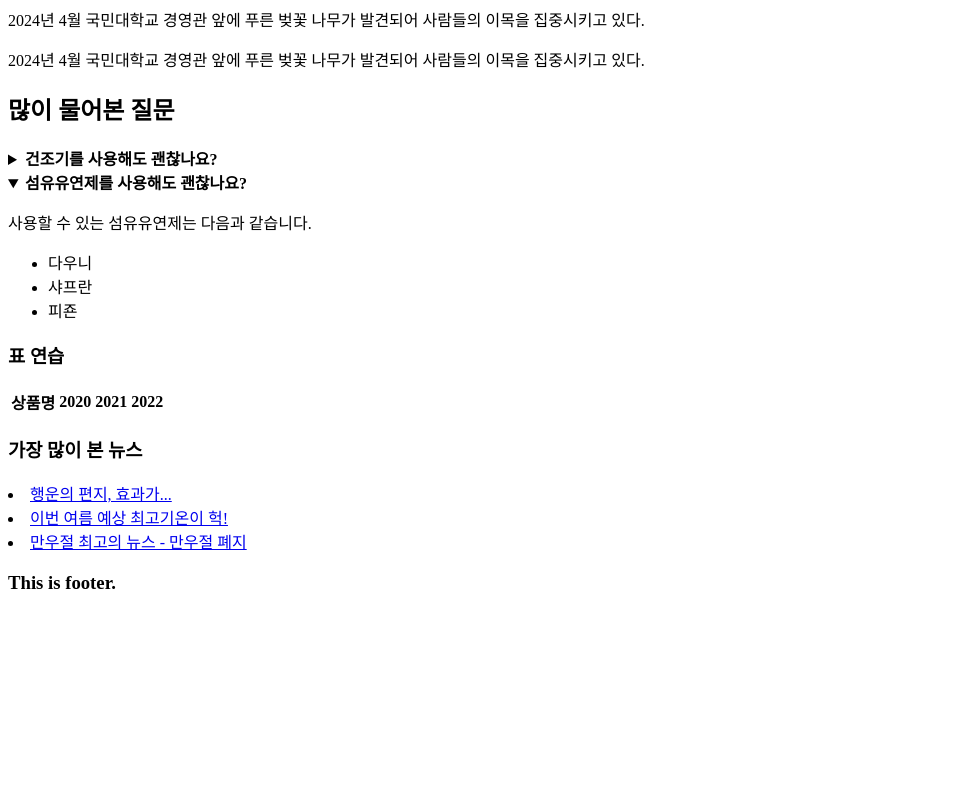
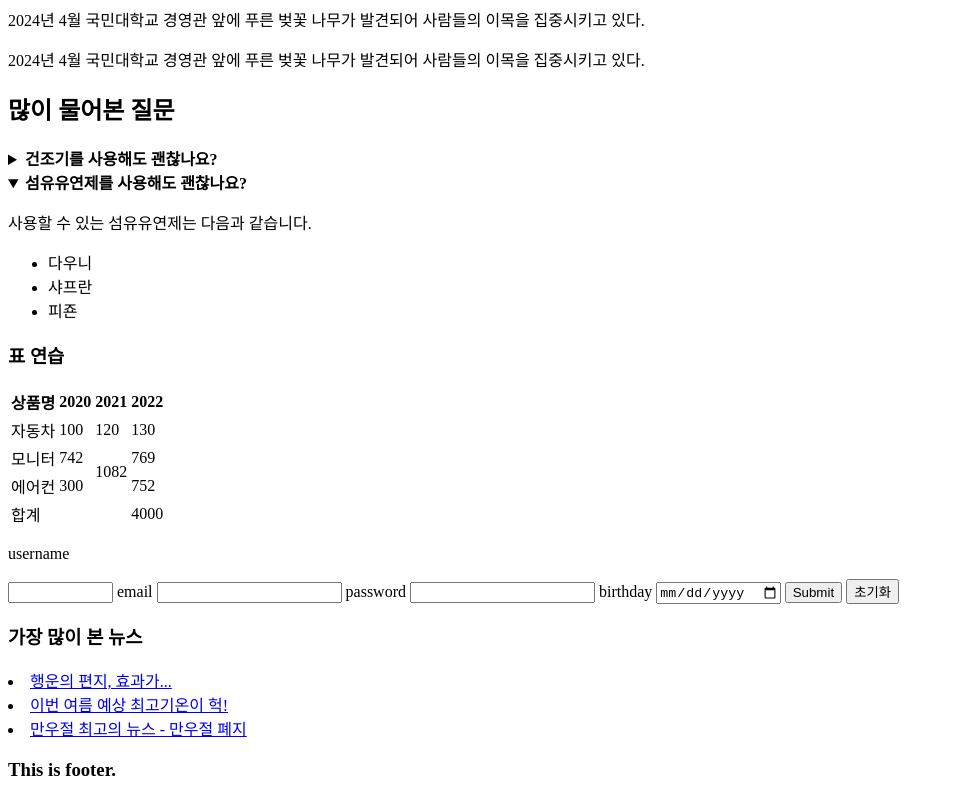
Before and after one commit to sungdaeun/24-km-web, a plain HTML site: page index.html in a window 1280 px wide. Shown: the part 471-1271 px from the top of the page, without its empty margins (0-954 px from the left). Before the commit the page ends 1083 px from the top, so only its background shows below. Drawn offline with Linux system fonts and the light colour scheme.

Commit message:
버튼,테이블,인풋등해봄

```diff
--- a/index.html
+++ b/index.html
@@ -67,9 +67,52 @@
               <th>2022</th>
             </tr>
           </thead>
-          <tbody></tbody>
-          <tfoot></tfoot>
+          <tbody>
+            <tr>
+              <td>자동차</td>
+              <td>100</td>
+              <td>120</td>
+              <td>130</td>
+            </tr>
+            <tr>
+              <td>모니터</td>
+              <td>742</td>
+              <td rowspan="2">1082</td>
+              <td>769</td>
+            </tr>
+            <tr>
+              <td>에어컨</td>
+              <td>300</td>
+              <td>752</td>
+            </tr>
+          </tbody>
+          <tfoot>
+            <tr>
+              <td colspan="3">합계</td>
+              <td>4000</td>
+            </tr>
+          </tfoot>
         </table>
+      </section>
+      <!-- form interaction-->
+      <section>
+        <form action="/signup" method="post">
+          <p>username</p>
+          <input list="names" name="username" type="text" maxlength="10" size="10">
+          <datalist id="names">
+            <option value="johndoe"</option>
+            <option value="kookmin"</option>
+            <option value="janedoe"</option>
+          </datalist>
+          <label for="u-email">email</label>
+          <input id="u-email" name="email" type="email">
+          <label for="u-pw">password</label>
+          <input id="u-pw" name="password" type="password">
+          <label for="u-birth">birthday</label>
+          <input id="u-birth" name="birthday" type="date">
+          <input type="submit">
+          <button type="reset">초기화</button>
+        </form>
       </section>
     </main>
     <aside>
```
